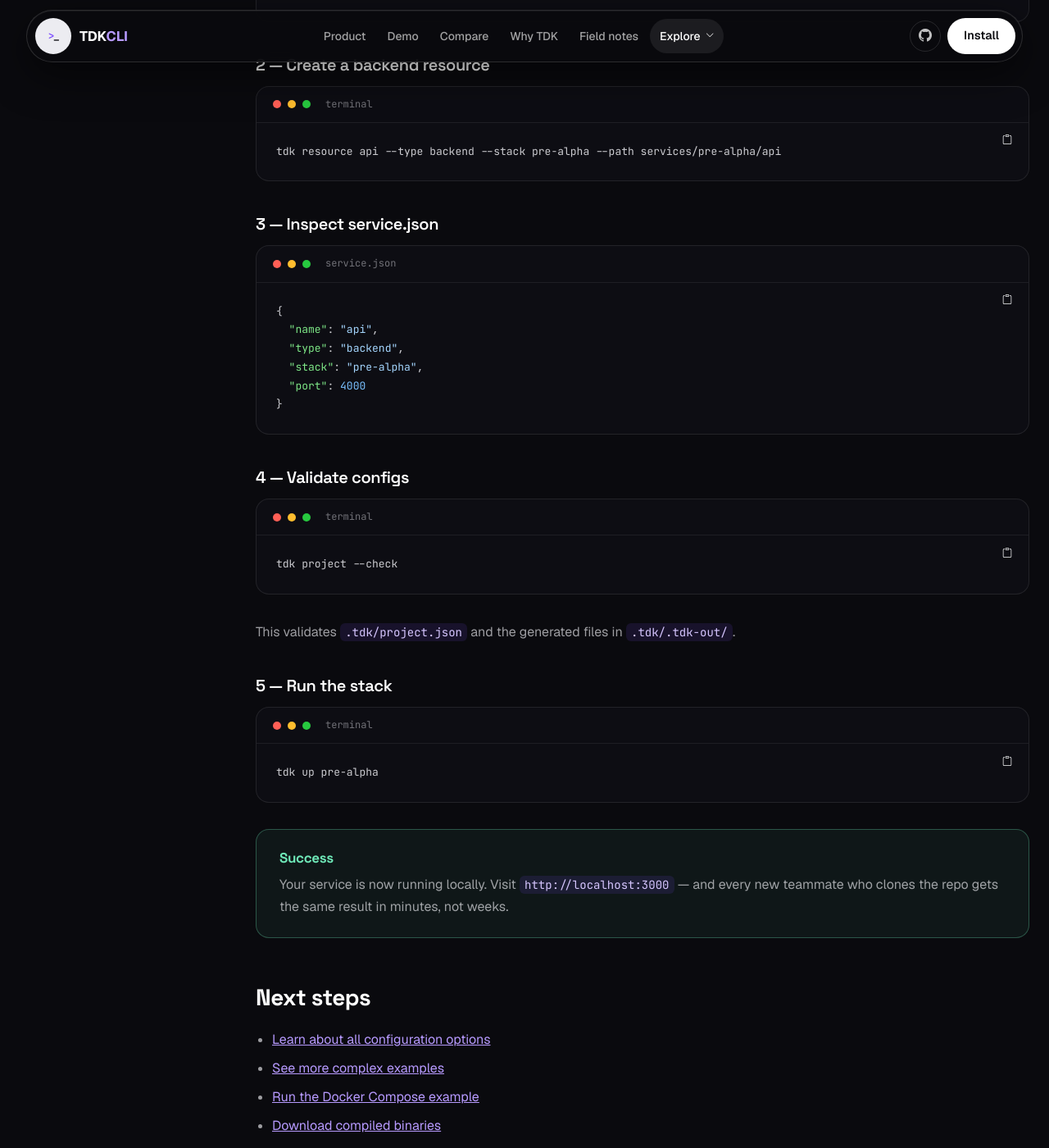
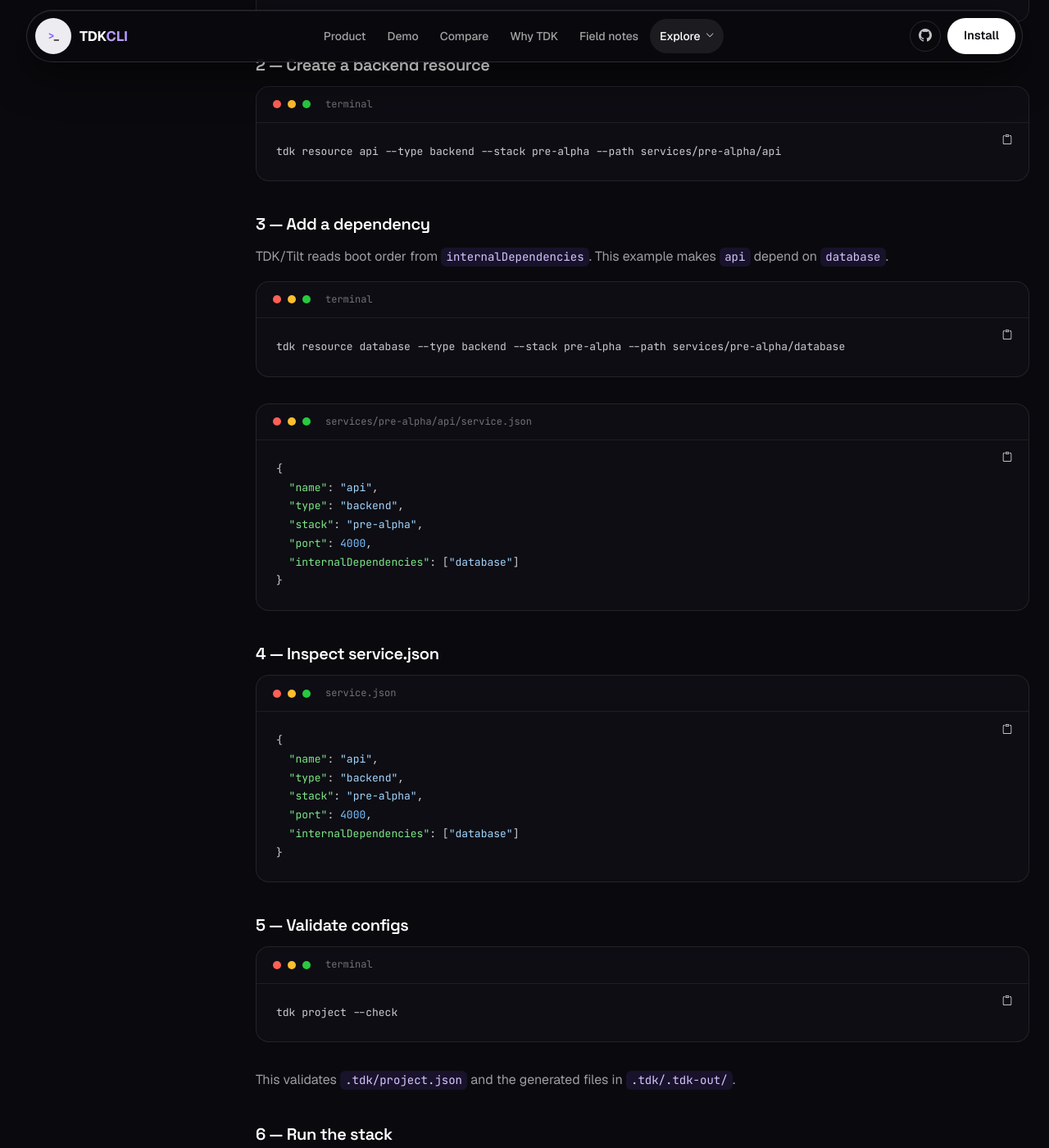
Before and after one commit to tdk-landscape/tdk-website, a Jekyll site: the page built from docs/quickstart/index.html, in a window 1280 px wide and 1400 px high, scrolled down 2114 px. Shown: the whole window at 82% size. Built offline with Jekyll 4.4.1, drawn with Linux system fonts in a browser that asks for light colours; nearby versions of some CDN libraries; some web fonts are replaced.

Commit message:
Document dependency smoke in quickstart

```diff
--- a/docs/quickstart/index.html
+++ b/docs/quickstart/index.html
@@ -73,25 +73,43 @@ tdk project --yes</pre>
           <pre>tdk resource api --type backend --stack pre-alpha --path services/pre-alpha/api</pre>
         </div>
 
-        <h3>3 — Inspect service.json</h3>
+        <h3>3 — Add a dependency</h3>
+        <p>TDK/Tilt reads boot order from <code>internalDependencies</code>. This example makes <code>api</code> depend on <code>database</code>.</p>
+        <div class="aw-codeblock">
+          <div class="aw-codeblock-head"><i></i><i></i><i></i><span>terminal</span></div>
+          <pre>tdk resource database --type backend --stack pre-alpha --path services/pre-alpha/database</pre>
+        </div>
+        <div class="aw-codeblock">
+          <div class="aw-codeblock-head"><i></i><i></i><i></i><span>services/pre-alpha/api/service.json</span></div>
+          <pre>{
+  <span class="k">"name"</span>: <span class="s">"api"</span>,
+  <span class="k">"type"</span>: <span class="s">"backend"</span>,
+  <span class="k">"stack"</span>: <span class="s">"pre-alpha"</span>,
+  <span class="k">"port"</span>: <span class="n">4000</span>,
+  <span class="k">"internalDependencies"</span>: [<span class="s">"database"</span>]
+}</pre>
+        </div>
+
+        <h3>4 — Inspect service.json</h3>
         <div class="aw-codeblock">
           <div class="aw-codeblock-head"><i></i><i></i><i></i><span>service.json</span></div>
           <pre>{
   <span class="k">"name"</span>: <span class="s">"api"</span>,
   <span class="k">"type"</span>: <span class="s">"backend"</span>,
   <span class="k">"stack"</span>: <span class="s">"pre-alpha"</span>,
-  <span class="k">"port"</span>: <span class="n">4000</span>
+  <span class="k">"port"</span>: <span class="n">4000</span>,
+  <span class="k">"internalDependencies"</span>: [<span class="s">"database"</span>]
 }</pre>
         </div>
 
-        <h3>4 — Validate configs</h3>
+        <h3>5 — Validate configs</h3>
         <div class="aw-codeblock">
           <div class="aw-codeblock-head"><i></i><i></i><i></i><span>terminal</span></div>
           <pre>tdk project --check</pre>
         </div>
         <p>This validates <code>.tdk/project.json</code> and the generated files in <code>.tdk/.tdk-out/</code>.</p>
 
-        <h3>5 — Run the stack</h3>
+        <h3>6 — Run the stack</h3>
         <div class="aw-codeblock">
           <div class="aw-codeblock-head"><i></i><i></i><i></i><span>terminal</span></div>
           <pre>tdk up pre-alpha</pre>
```
Also changed, not shown: ASAP_DOD_INSTALL_SMOKE.md (+23 -0 lines), 2 other files.
